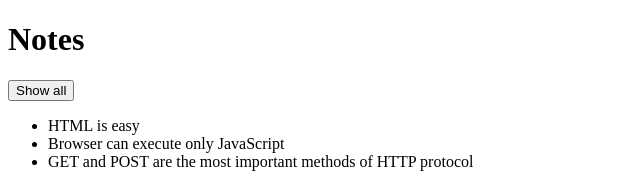
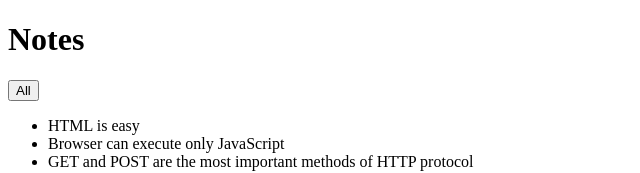
Before and after one commit to su-de-sh/notes-app, a React (Create React App) app: page / in a window 1280 px wide. Shown: the top 173 px of the page, without its empty margins (0-640 px from the left). Built offline with nearby package versions, Linux system fonts and the light colour scheme.

Commit message:
refactor: change UI (show all->All)

```diff
--- a/src/App.js
+++ b/src/App.js
@@ -35,7 +35,7 @@ const App = (props) => {
   return (
     <div>
       <h1>Notes</h1>
-      <button onClick={toggleShow}>Show {showAll ? "all" : "important"}</button>
+      <button onClick={toggleShow}>{showAll ? "All" : "Important"}</button>
       <ul>
         {notesToShow.map((note) => (
           <Note key={note.id} note={note} />
```
